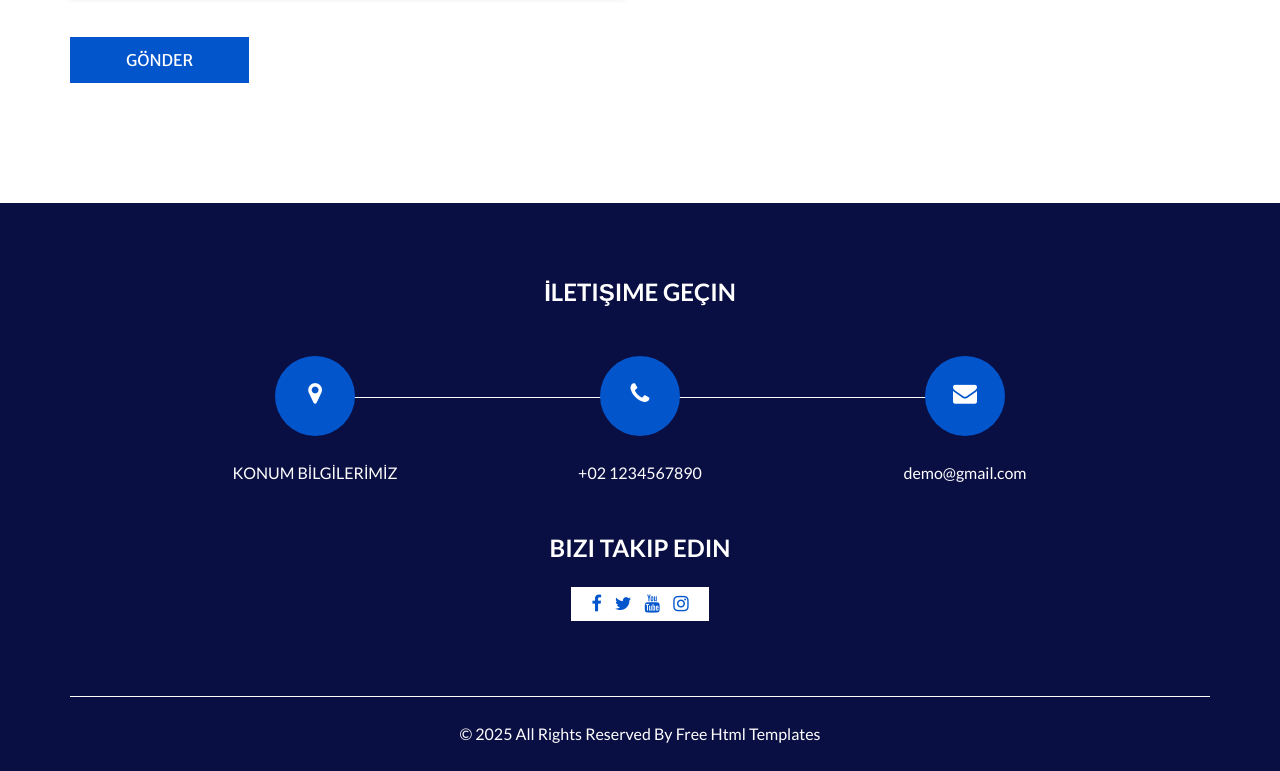
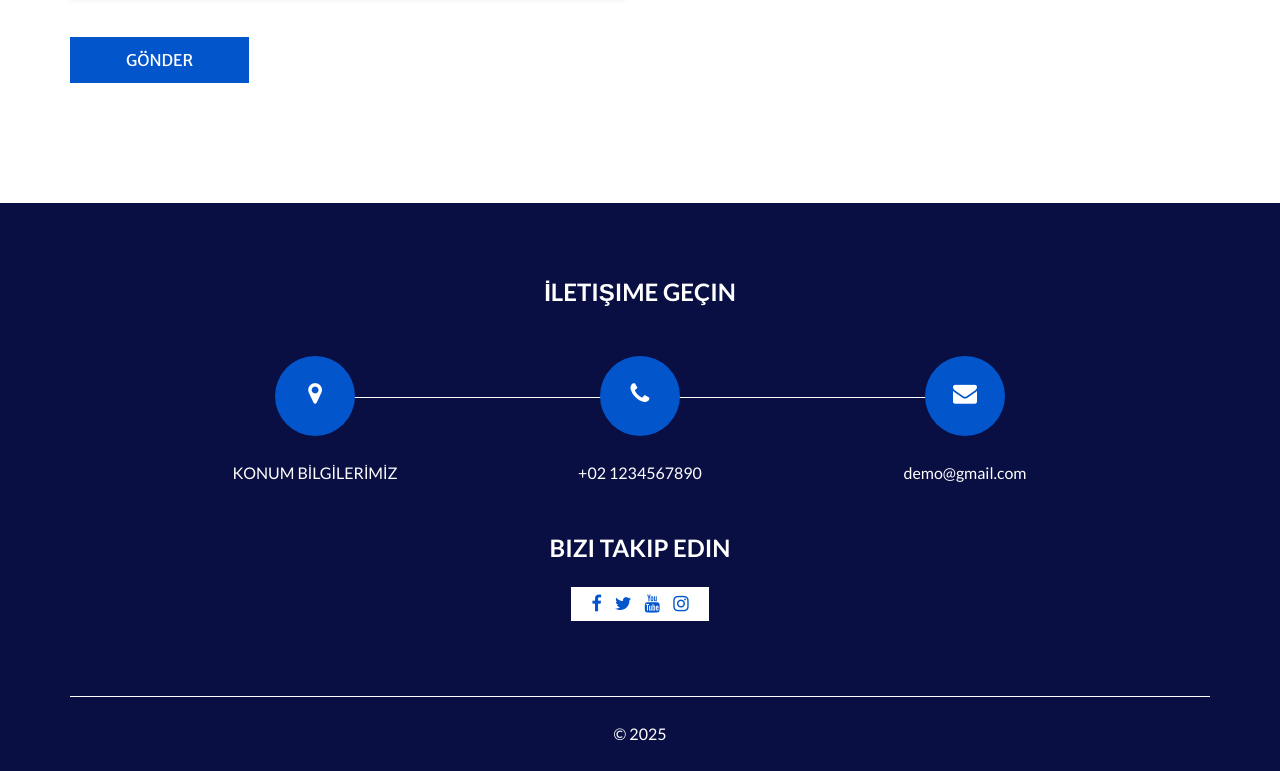
Before and after one commit to melekfidan/bak-m-ve-onar-m-hizmeti-sitesi, a plain HTML site: page basit site örneği/inance-html/index.html in a window 1280 px wide. Shown: the part 4324-5095 px from the top of the page. Drawn offline with nearby package versions, Linux system fonts and the light colour scheme; some packages are replaced by stand-ins of ours.

```diff
--- a/basit site örneği/inance-html/index.html
+++ b/basit site örneği/inance-html/index.html
@@ -542,8 +542,8 @@
   <footer class="footer_section">
     <div class="container">
       <p>
-        &copy; <span id="displayDateYear"></span> All Rights Reserved By
-        <a href="https://html.design/">Free Html Templates</a>
+        &copy; <span id="displayDateYear"></span>
+        <a href="https://html.design/"></a>
       </p>
     </div>
   </footer>
```
Also changed, not shown: sitenin görseleri/web fotoğrafı 4.PNG.
